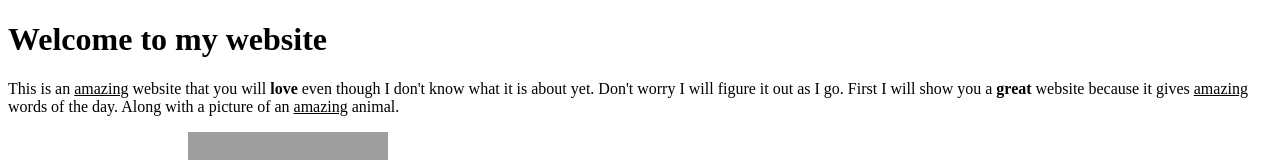
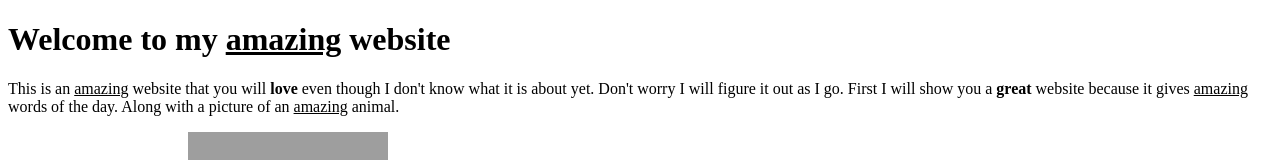
Before and after one commit to PeytonMoineau/mywebsite, a plain HTML site: page index.html in a window 1280 px wide. Shown: the top 160 px of the page. Drawn offline with Linux system fonts and the light colour scheme; grey boxes are pictures that could not be loaded.

Commit message:
Update index.html

```diff
--- a/index.html
+++ b/index.html
@@ -1,7 +1,7 @@
  <!DOCTYPE html>
 <html>
 <body>
-  <h1> Welcome to my website</h1>
+ <h1> Welcome to my <u>amazing</u> website</h1>
  <p>This is an <u>amazing</u> website that you will <b>love</b> even though I don't know what it is about yet. Don't worry I will figure it out as I go. First I will show you a <b>great</b> website because it gives <u>amazing</u> words of the day. Along with a picture of an <u>amazing</u> animal.</p>
  <a href>http://www.dictionary.com/</a>
 <img src="https://www.takemefishing.org/tmf/assets/images/fish/american-shad-464x170.png" alt="Amazing Fish." style="width:200px;height:200px;">
```
